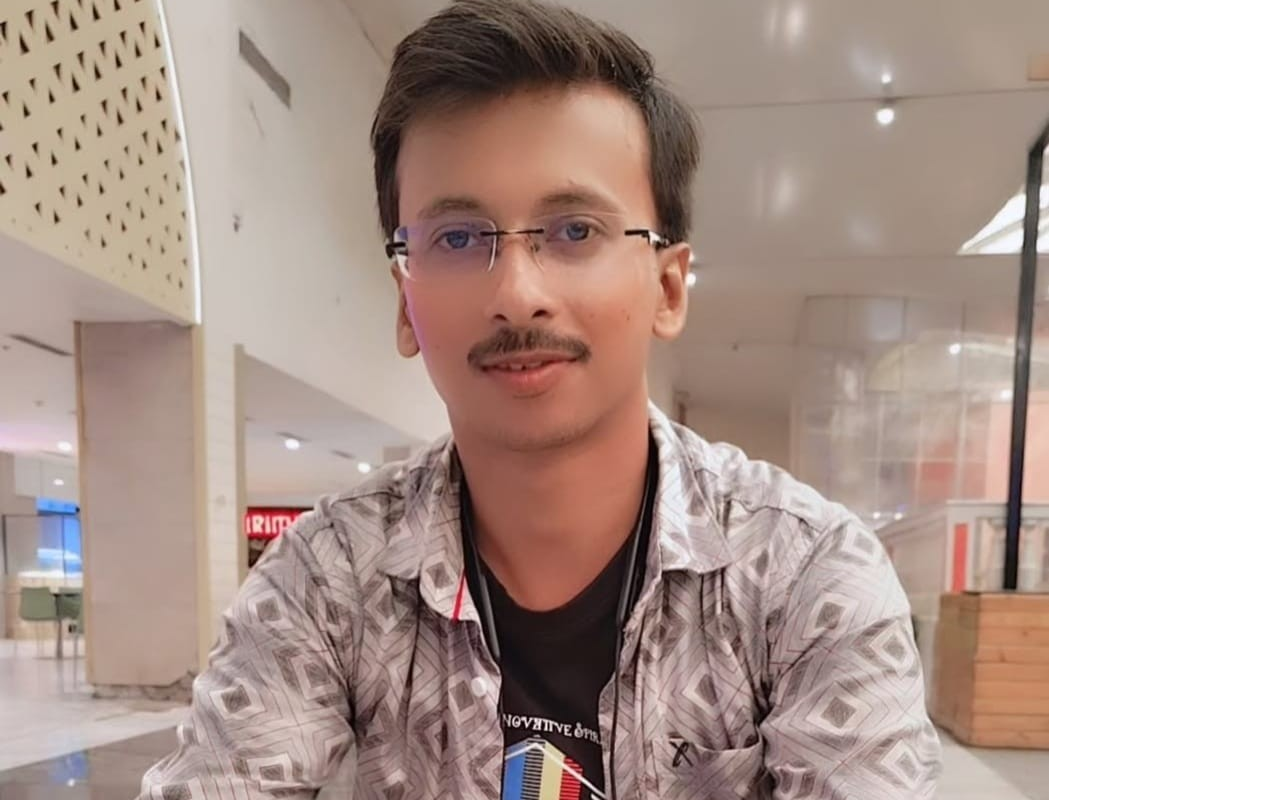
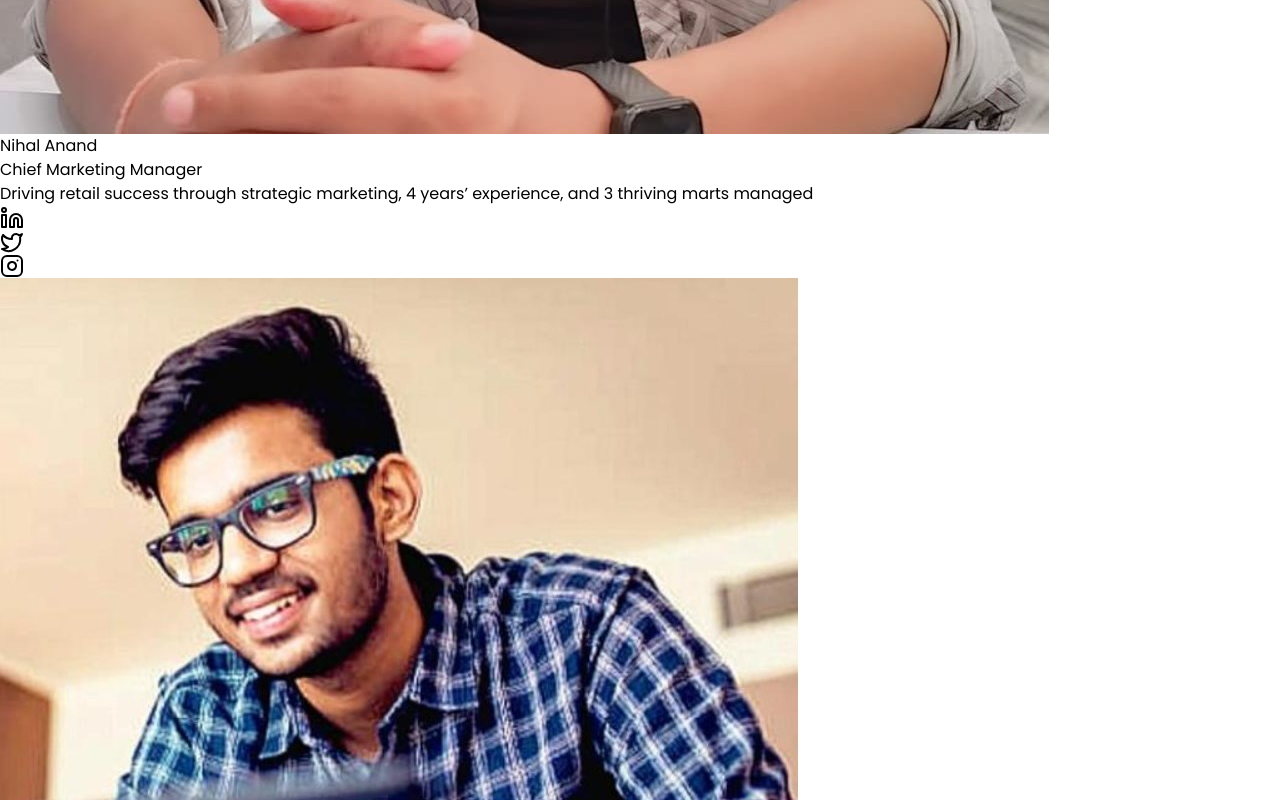
Before and after one commit to SanjeevCod3r/ZesterTech.Com, a React (Vite) app: page /about in a window 1280 px wide. Shown: the part 3500-4300 px from the top of the page. Built offline with nearby package versions, Linux system fonts and the light colour scheme.

Commit message:
[Sanjeev Jaiswal] Add: Chanages

```diff
--- a/src/assets/data/teammemberdata.js
+++ b/src/assets/data/teammemberdata.js
@@ -23,6 +23,16 @@ export const teamMembers = [
       position: 'Co-Founder & CFO',
       bio: 'Accomplished in sales with elite experience at Apple and American Express',
       image: navneetimage,
+      social: {
+        linkedin: '#',
+        twitter: '#',
+        instagram: '#',
+      },
+    },{
+      name: 'Nihal Anand',
+      position: 'Chief Marketing Manager',
+      bio: ' Driving retail success through strategic marketing, 4 years’ experience, and 3 thriving marts managed',
+      image: nihalimage,
       social: {
         linkedin: '#',
         twitter: '#',
@@ -61,16 +71,5 @@ export const teamMembers = [
         twitter: '#',
         instagram: '#',
       },
-    },
-    {
-      name: 'Vivek Kumar',
-      position: 'North Sales Head',
-      bio: 'Leading North India sales with strong strategy, team leadership, and consistent revenue performance',
-      image: vivekimage,
-      social: {
-        linkedin: '#',
-        twitter: '#',
-        instagram: '#',
-      },
     }
   ];
```
